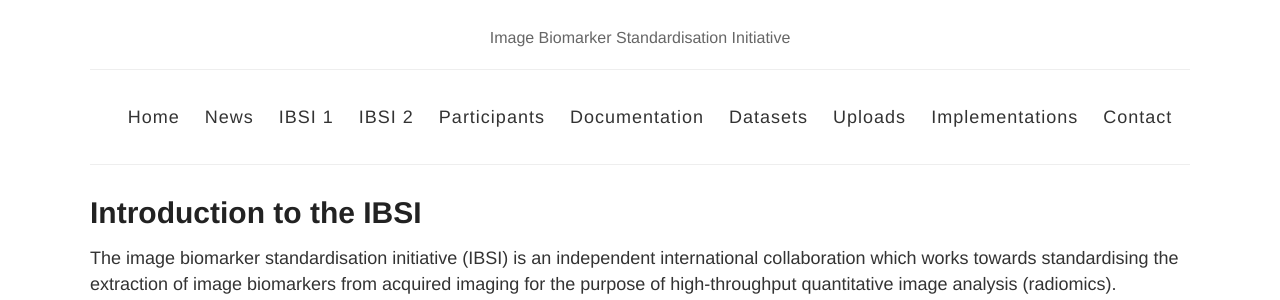
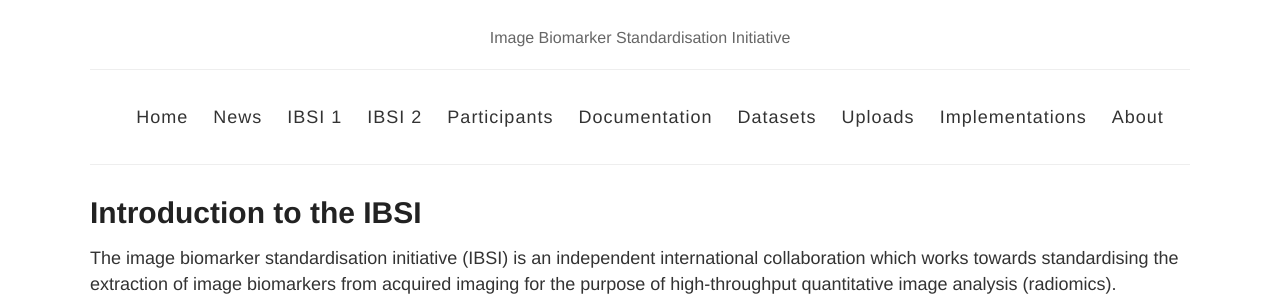
Before and after one commit to theibsi/theibsi.github.io, a Jekyll site: the page built from index.html, in a window 1280 px wide. Shown: the part 151-451 px from the top of the page. Built offline with Jekyll 4.4.1, drawn with Linux system fonts in a browser that asks for light colours.

Commit message:
Update default.html

```diff
--- a/_layouts/default.html
+++ b/_layouts/default.html
@@ -40,7 +40,7 @@
             <a href="{{ site.baseurl }}/datasets">Datasets</a>
             <a href="{{ site.baseurl }}/uploads">Uploads</a>
             <a href="{{ site.baseurl }}/implementations">Implementations</a>
-            <a href="{{ site.baseurl }}/contact">Contact</a>
+            <a href="{{ site.baseurl }}/about">About</a>
           </nav>
         </header>
       </div>
```
